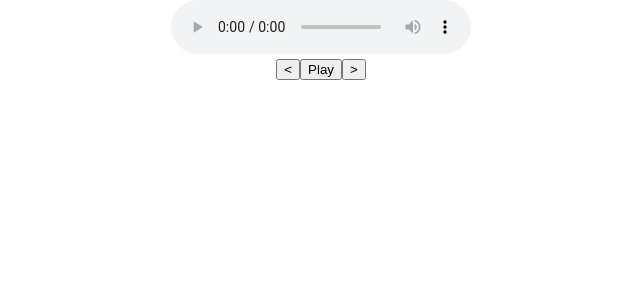
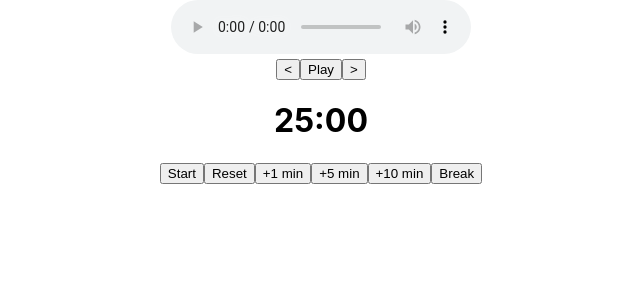
Before and after one commit to AlphaMagnus/productivity, a React (Create React App) app in the folder client/: page / in a window 1280 px wide. Shown: the top 300 px of the page, without its empty margins (319-959 px from the left). Built offline with nearby package versions, Linux system fonts and the light colour scheme; no server answers.

Commit message:
pomodoro

```diff
--- a/client/src/App.js
+++ b/client/src/App.js
@@ -3,11 +3,13 @@ import './App.css';
 
 import music from './zen/music';
 import MusicPlayer from './zen/music';
+import Pomodoro from './zen/pomodoro';
 
 function App() {
   return (
     <div className="App">
       <MusicPlayer/>
+      <Pomodoro/>
     </div>
   );
 }
--- a/client/src/zen/pomodoro.js
+++ b/client/src/zen/pomodoro.js
@@ -16,10 +16,10 @@ const Pomodoro = () => {
             setIsActive(false);
             if (!isBreak) {
               setIsBreak(true);
-              setMinutes(5); // set break time to 5 minutes
+              setMinutes(5);
             } else {
               setIsBreak(false);
-              setMinutes(25); // reset to pomodoro time
+              setMinutes(25);
             }
             postTime();
           } else {
```
